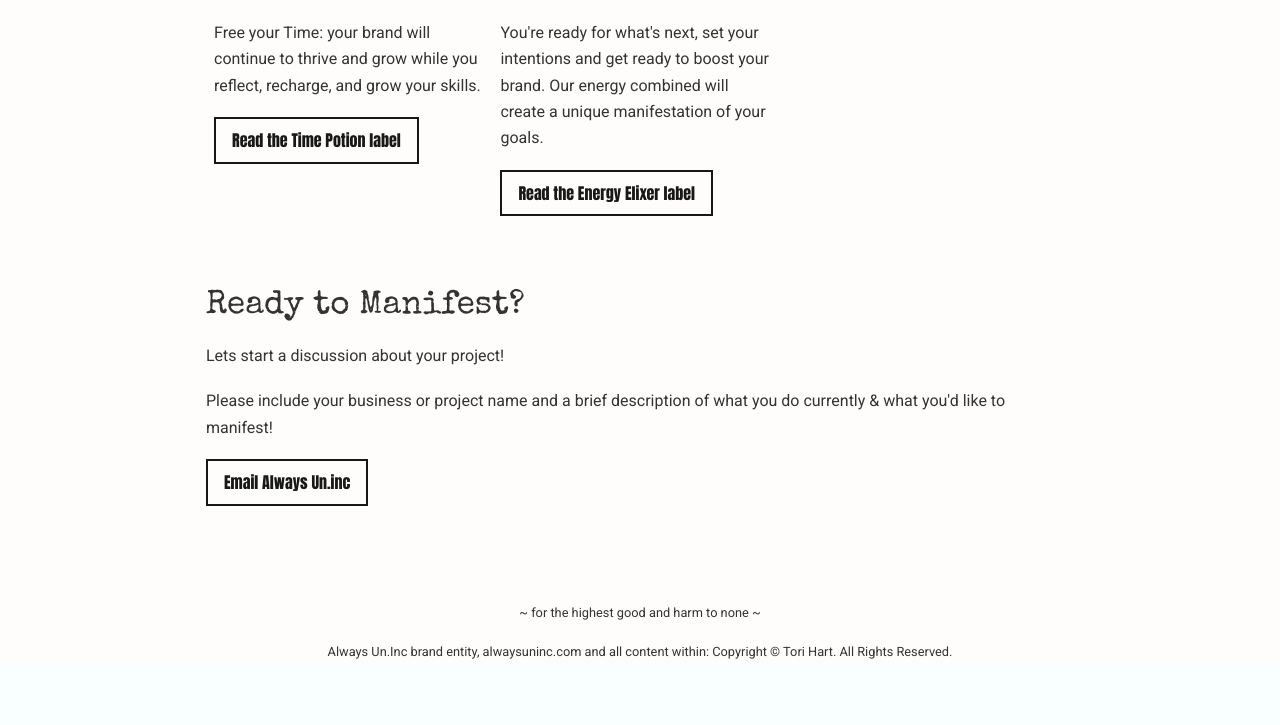
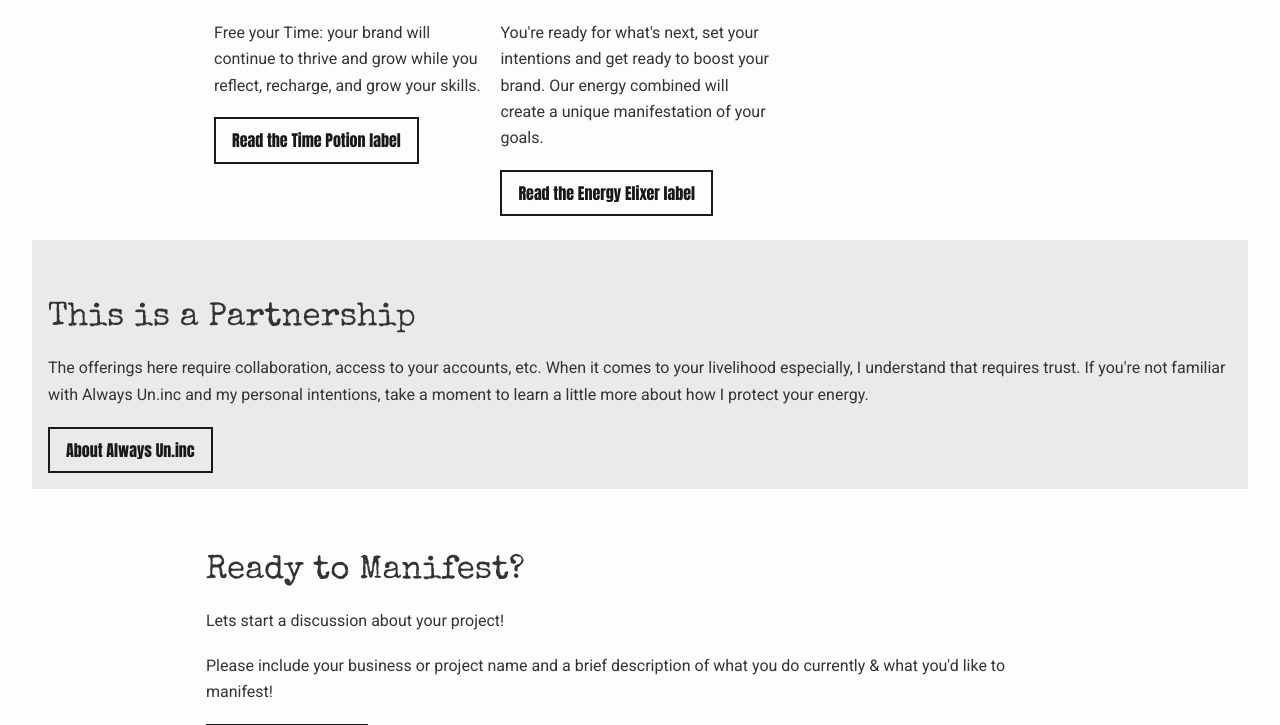
Before and after one commit to tori-hart/tori-hart.github.io, a PHP site: page / in a window 1280 px wide. Shown: the part 851-1576 px from the top of the page. Before the commit the page ends 1510 px from the top, so only its background shows below. Run offline with PHP 8.4, Linux system fonts and the light colour scheme.

Commit message:
Updated content.

```diff
--- a/about.html
+++ b/about.html
@@ -45,8 +45,8 @@
         </ul>
     <h3>Here is what I do not do!</h3>
     <ul>
-        <li>I do not impersonate you: (although I will post with your account). It is healthy to have work life boundaries! It can spark feelings of guilt or undeservingness... but don't let captialism get you like that! Tell your clients that you are taking some of your own medicine, practicing self-care by getting an assistant! You will be getting assistance so that you'll have more capacity to actually do your craft.</li>
-        <li>I do not practice your craft, nor moderate it:  while most comments and messages will be responded to & posts engaged with, but messages focused on your craft or asking for assistance are still yours to answer. I am a business facilitator to help you focus on what you do best</li>
+        <li>I do not impersonate you: (although I will post with your account). I can be a visible or invisible assistant facilitating day to day interactions.</li>
+        <li>I do not practice your craft, nor moderate it:  while most comments and messages will be responded to & posts engaged with, but messages focused on your craft or asking for assistance are still yours to answer. I am a business facilitator to help you focus on what you do best.</li>
         <li>I do not push products: I have a wide selection of trusted tools I use, and I make suggestions of free use tools wherever possible. If your needs require a 3rd party paid service I provide research and advice but the choice is yours. I remain flexible and will work with any tool/s that you prefer.</li>
         <li>I do not have a template: Everything I create is custom tailored to you & your vision. Over time this will settle into a recognizable set of brand assets and "templates" just for you.</li>
 
--- a/index.html
+++ b/index.html
@@ -102,6 +102,11 @@
             </div>
             </section>
             <!-- end offerings -->
+            <div class="callout-box">
+                <h2>This is a Partnership</h2>
+                <p>The offerings here require collaboration, access to your accounts, etc. When it comes to your livelihood especially, I understand that requires trust. If you're not familiar with Always Un.inc and my personal intentions, take a moment to learn a little more about how I protect your energy.</p>
+                <a href="../about.html" class="button">About Always Un.inc</a>
+            </div>
             <!-- start contact -->
         <section id="contact">
         <div class="wrapper">
--- a/styles/style.css
+++ b/styles/style.css
@@ -430,3 +430,9 @@ article .flex-container .flex-item {
   float: left;
   margin: 0 2rem 1rem 0;
 }
+
+.callout-box {
+  margin: 1rem 0;
+  padding: 1rem;
+  background: var(--lt-gray);
+}
```
